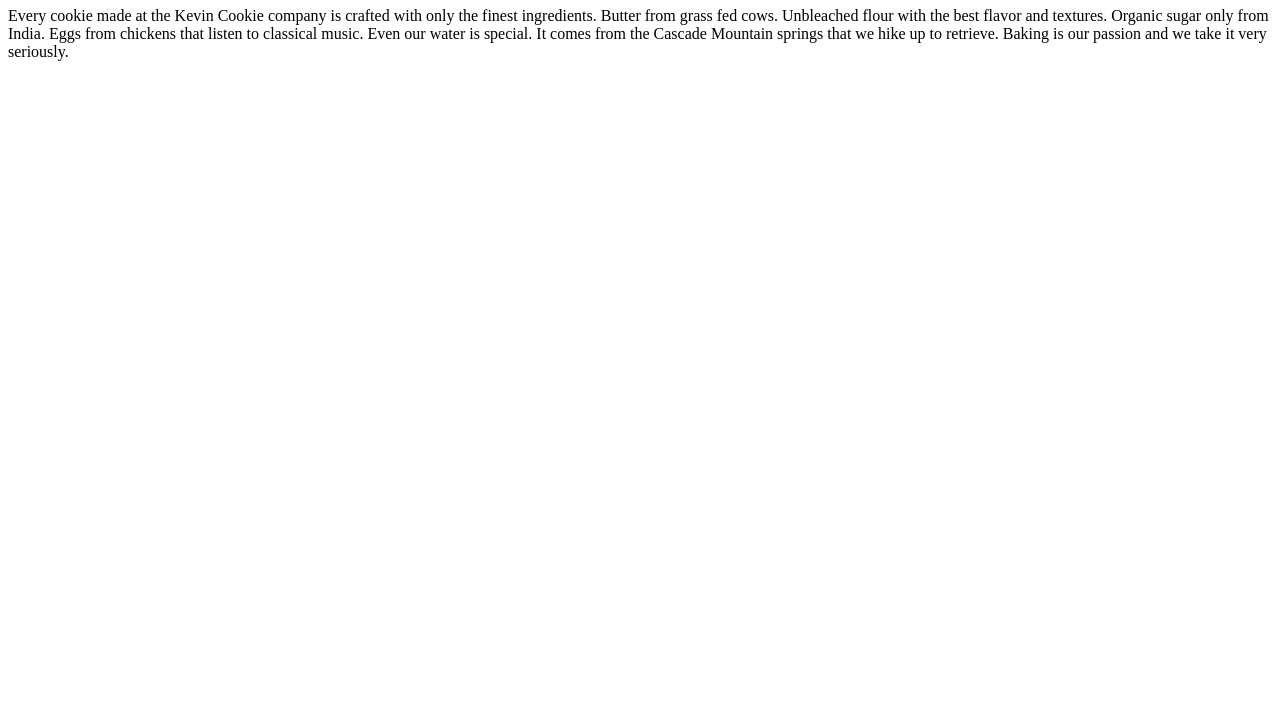
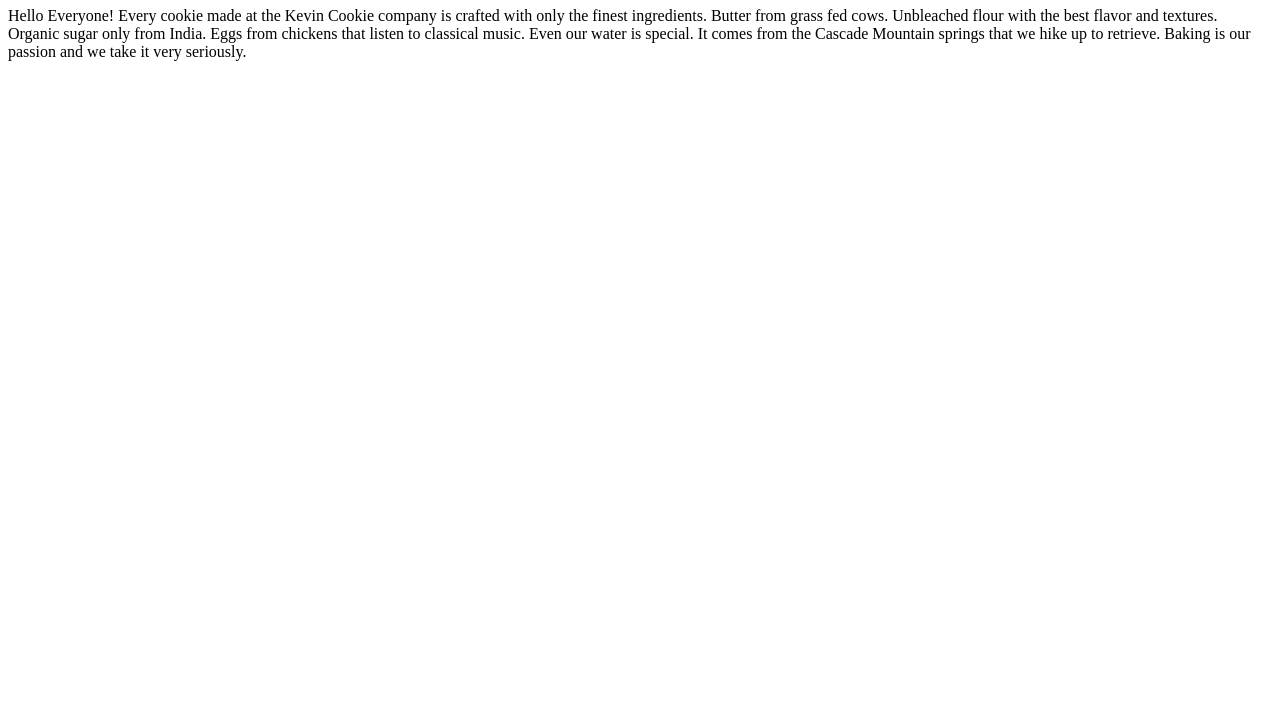
Before and after one commit to Lakshman-Chowdary/pull-re-demo, a plain HTML site: page index.htm in a window 1280 px wide. Shown: the part 73-800 px from the top of the page. Drawn offline with Linux system fonts and the light colour scheme.

Commit message:
Update index.htm

```diff
--- a/index.htm
+++ b/index.htm
@@ -4,6 +4,7 @@
 
 <h1>Deliciousness in every bite!</h1>
 <p>
+Hello Everyone!
 Every cookie made at the Kevin Cookie company is crafted with only the finest ingredients. Butter from grass fed cows. Unbleached flour with the best flavor and textures. Organic sugar only from India. Eggs from chickens that listen to classical music. Even our water is special. It comes from the Cascade Mountain springs that we hike up to retrieve. Baking is our passion and we take it very seriously.</p>
 
 </body>
```
